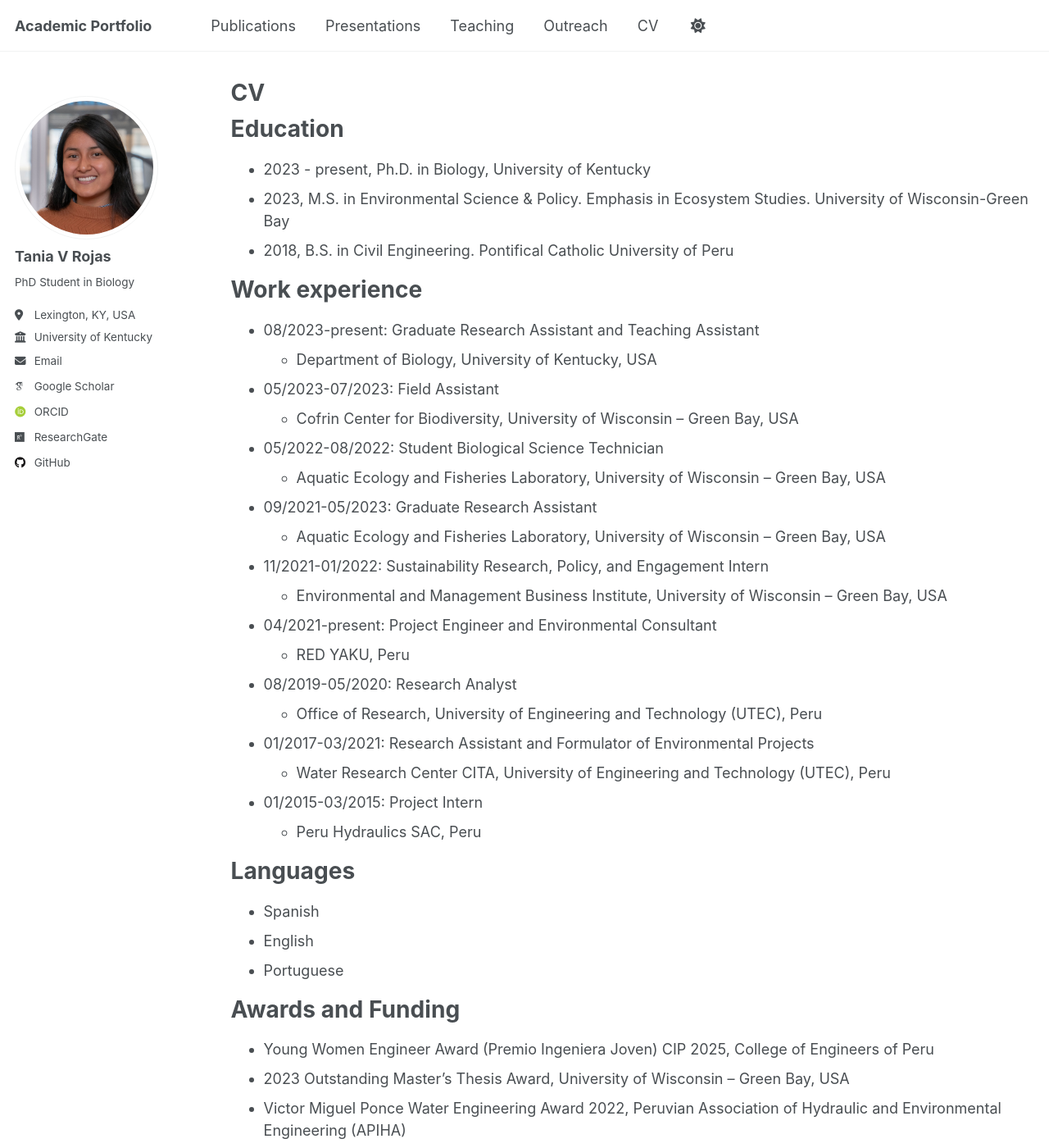
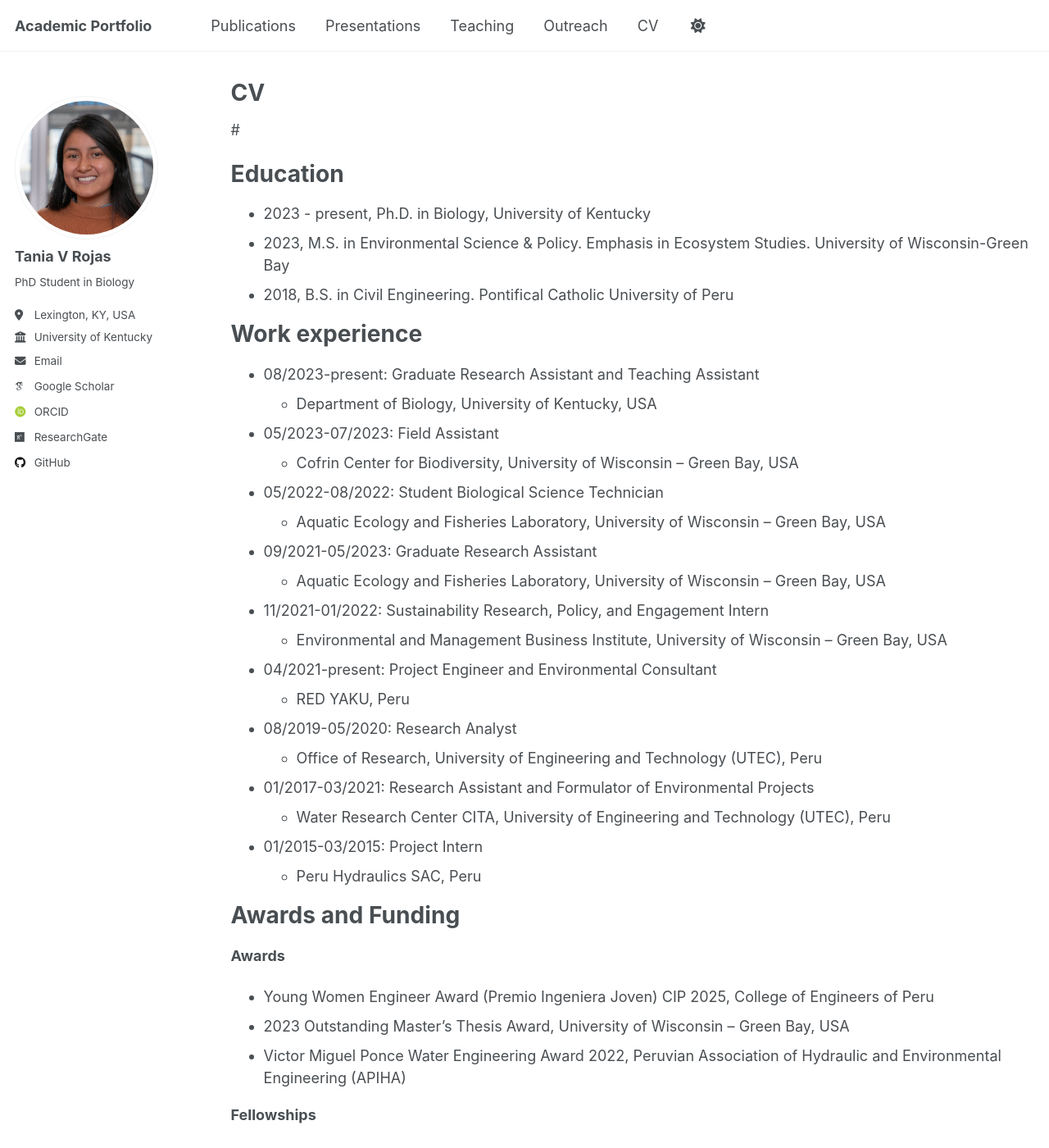
Before and after one commit to taniarojasc/taniarojasc.github.io, a Jekyll site: the page built from _pages/cv.md, in a window 1280 px wide and 1400 px high. Shown: the whole window at 82% size. Built offline with Jekyll 4.4.1, drawn with Linux system fonts in a browser that asks for light colours; some web fonts are replaced; a script that is not in the unit is left out; some of the changed text lies outside the part shown.

Commit message:
Update cv.md

```diff
--- a/_pages/cv.md
+++ b/_pages/cv.md
@@ -7,7 +7,7 @@ redirect_from:
   - /resume
 ---
 
-{% include base_path %}
+#{% include base_path %}
 
 Education
 ======
@@ -44,26 +44,19 @@ Work experience
 * 01/2015-03/2015: Project Intern
   * Peru Hydraulics SAC, Peru
 
-Languages
-======
-* Spanish
-* English
-* Portuguese
-
 Awards and Funding
 ======
+**Awards**
 * Young Women Engineer Award (Premio Ingeniera Joven) CIP 2025, College of Engineers of Peru
 * 2023 Outstanding Master’s Thesis Award, University of Wisconsin – Green Bay, USA
 * Victor Miguel Ponce Water Engineering Award 2022, Peruvian Association of Hydraulic and Environmental Engineering (APIHA)
 
-Fellowships
-======
+**Fellowships**
 * CMM PhD Visiting Program 2025, Center for Mathematical Modeling at the University of Chile
 * Barbara Hauxhurst Cofrin Graduate Research Fellowship 2022-2023, University of Wisconsin – Green Bay, USA
 * Silver Phoenix Scholar Award 2021, University of Wisconsin – Green Bay, USA
 
-Travel Grants
-======
+**Travel Grants**
 * Appalachian Center Student Travel Award, University of Kentucky, USA
 * Research Funding with a University Social Responsibility (USR) Focus (2021), Pontifical Catholic University of Peru
 * Bachelor’s Thesis Development Support Program - PADET (2019), Pontifical Catholic University of Peru
```
Also changed, not shown: other parts of _pages/cv.md (+6 -0 lines).
